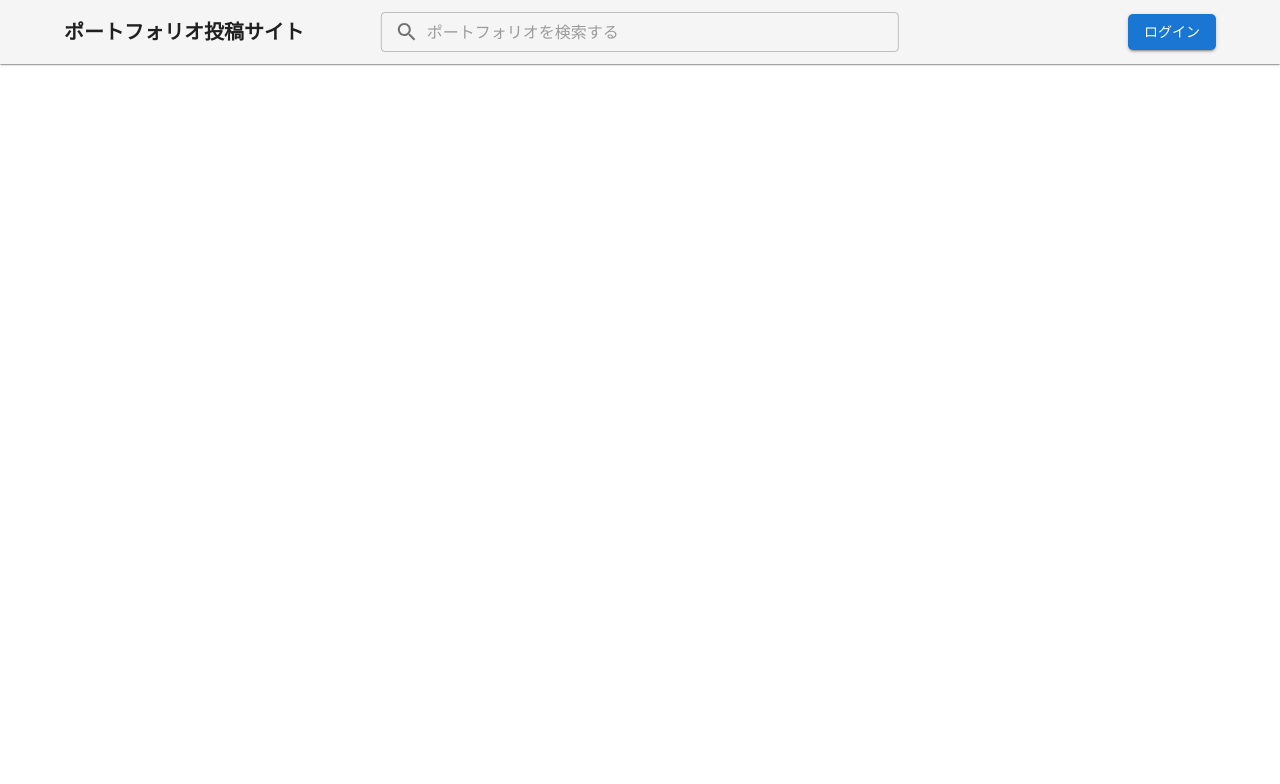
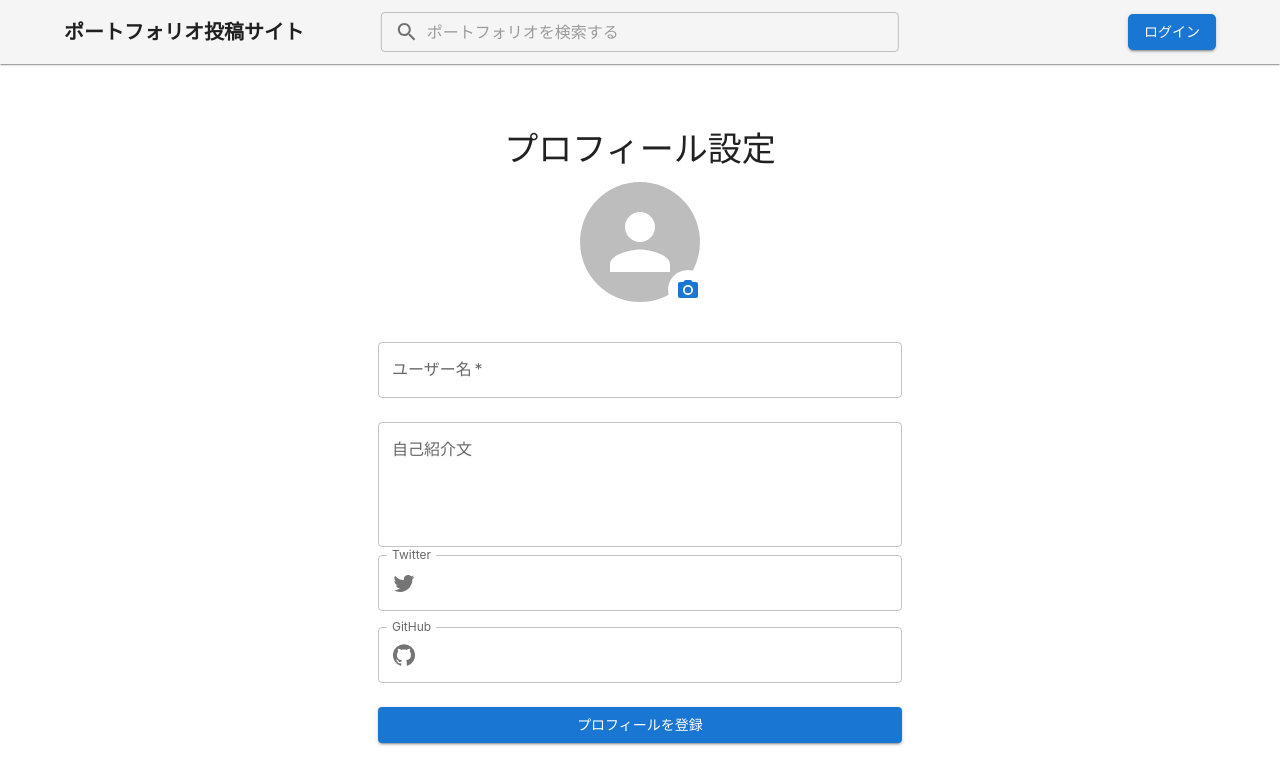
Before and after one commit to Amattodev/Portfolio_project, a React (Create React App) app in the folder frontend/: page /profile/setup in a window 1280 px wide. Shown: the top 784 px of the page. Built offline with nearby package versions, Linux system fonts and the light colour scheme.

Commit message:
プロフアイコンの登録

```diff
--- a/frontend/src/App.js
+++ b/frontend/src/App.js
@@ -5,7 +5,7 @@ import theme from './theme';
 import Header from './layout/Header';
 import PortfolioList from './pages/PortfolioList';
 import SignUp from './pages/Signup';
-
+import ProfileSetup from './pages/ProfileSetup';
 function App() {
   return (
     <ThemeProvider theme={theme}>
@@ -15,6 +15,7 @@ function App() {
         <Routes>
           <Route path="/" element={<PortfolioList />} />
           <Route path="/signup" element={<SignUp />}></Route>
+          <Route path="/profile/setup" element={<ProfileSetup />}></Route>
         </Routes>
       </Router>
     </ThemeProvider>
--- /dev/null
+++ b/frontend/src/pages/ProfileSetup.js
@@ -0,0 +1,139 @@
+import { useState } from 'react';
+import {
+    Box,
+    Container,
+    Paper,
+    Typography,
+    TextField,
+    Button,
+    Avatar,
+    IconButton,
+    Stack,
+    InputAdornment
+} from '@mui/material';
+import PhotoCamera from '@mui/icons-material/PhotoCamera';
+import TwitterIcon from '@mui/icons-material/Twitter';
+import GitHubIcon from '@mui/icons-material/GitHub';
+
+function ProfileSetup() {
+
+    const [previewUrl, setPreviewUrl] = useState(null);
+
+    //非同期処理をよりわかりやすく書くべき
+    const handleImageChange = (e) => {
+        //　inputで選択されたファイルを取得
+        const file = e.target.files[0];
+        if (file) {
+            //読み込み方を定義しているだけ
+            //ファイルの内容を読み込む（オブジェクトとして取得）
+            const reader = new FileReader();
+            //読み込みが完了したら、previewUrlに設定
+            reader.onloadend = () => {
+                setPreviewUrl(reader.result);
+            }
+
+            //実際の読み込み処理
+            //データURLへ変換することで、画像を表示できるようにする
+            reader.readAsDataURL(file);
+        }
+    }
+
+    return (
+        <Container maxWidth="sm">
+            <Box
+                sx={{
+                    marginTop: 8,
+                    display: 'flex',
+                    flexDirection: 'column',
+                    alignItems: 'center',
+                }}
+            >
+                <Typography variant="h4" align="center" gutterBottom>
+                    プロフィール設定
+                </Typography>
+                <Box sx={{ display: 'flex', justifyContent: 'center', mb: 3 }}>
+                    <Box sx={{position: 'relative'}}>
+                        <Avatar
+                            sx={{ width: 120, height: 120 }}
+                            src={previewUrl}
+                        />
+                        <IconButton
+                            color="primary"
+                            aria-label="upload picture"
+                            component="label"
+                            sx={{
+                                position: 'absolute',
+                                bottom: -8,
+                                right: -8,
+                                backgroundColor: 'white'
+                            }}
+                        >
+                            <input
+                                type="file"
+                                hidden
+                                accept="image/*"
+                                onChange={handleImageChange}
+                            />
+                            <PhotoCamera />
+                        </IconButton>
+                    </Box>
+                </Box>
+                <Box component="form">
+                    <TextField
+                        margin="normal"
+                        required
+                        fullWidth
+                        label="ユーザー名"
+                        name="username"
+                    />
+                    <TextField
+                        margin="normal"
+                        fullWidth
+                        label="自己紹介文"
+                        name="bio"
+                        multiline
+                        rows={4}
+                    />
+                    <Stack spacing={2}>
+                        <TextField
+                            margin="normal"
+                            fullWidth
+                            label="Twitter"
+                            name="twitter"
+                            InputProps={{
+                                startAdornment: (
+                                    <InputAdornment position="start">
+                                        <TwitterIcon />
+                                    </InputAdornment>
+                                )
+                            }}
+                        />
+                        <TextField
+                            margin="normal"
+                            fullWidth
+                            label="GitHub"
+                            name="github"
+                            InputProps={{
+                                startAdornment: (
+                                    <InputAdornment position="start">
+                                        <GitHubIcon />
+                                    </InputAdornment>
+                                )
+                            }}
+                        />
+                    </Stack>
+                    <Button
+                        type="submit"
+                        fullWidth
+                        variant="contained"
+                        sx={{ mt: 3, mb: 2 }}
+                    >
+                        プロフィールを登録
+                    </Button>
+                </Box>
+            </Box>
+        </Container>
+    )
+}
+
+export default ProfileSetup;
```
